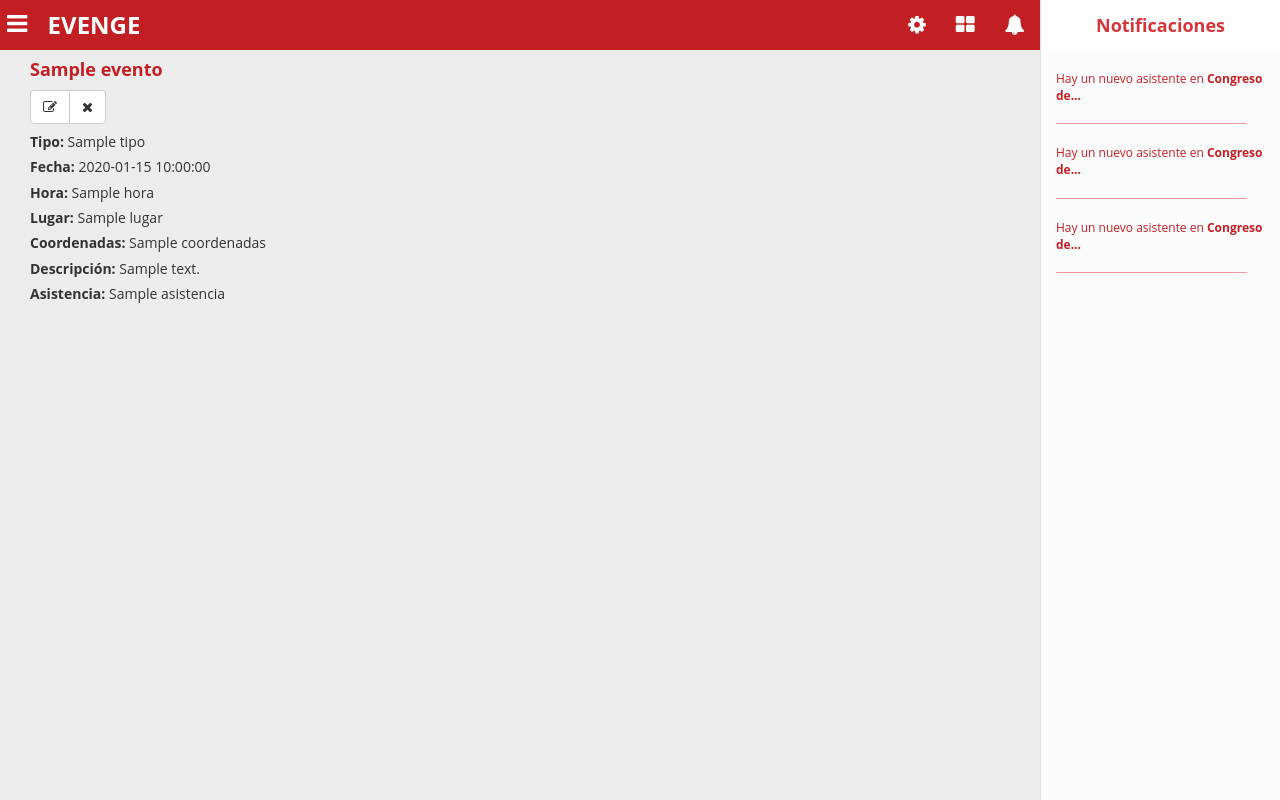
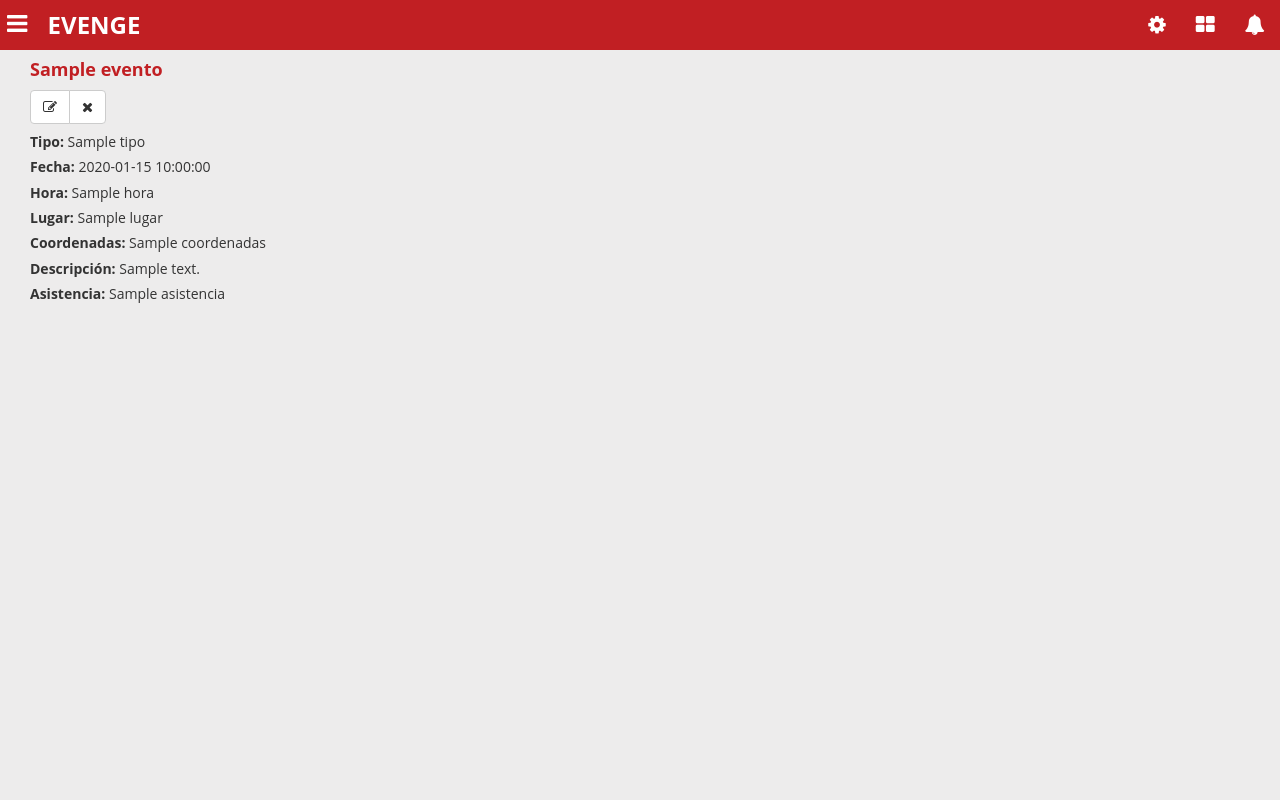
Before and after one commit to evenge/EVENGE, a Python web app: template templates/index.html in a window 1280 px wide. Run offline with Jinja, Linux system fonts and the light colour scheme; the template is opened without the code that fills it: most values are stand-ins (such as "Sample title", 1, 10 or a date in 2020); some libraries are stand-ins or nearby versions.

Commit message:
funcionalidad para abrir y cerrar menu de notificaciones

```diff
--- a/_dt/css/main.css
+++ b/_dt/css/main.css
@@ -596,17 +596,29 @@ form .btn-form:focus {
   z-index: 1000;
   display: block;
   padding: 0;
-  width: 240px;
+  width: 0;
   min-height: 100%;
   overflow-x: hidden;
   overflow-y: auto;
   background-color: #fbfbfb;
-  border-left: 1px solid #e0e0e0;
+}
+
+.notifications-content:before {
+  content: '';
+  display: inline-block;
+  border-style: solid;
+  border-width: 10px 0px 10px 15px;
+  border-color: transparent transparent transparent #c11f23;
+  position: absolute;
+  z-index: 1;
+  top: 14px;
+  right: 230px;
 }
 
 .notifications-content .menu-title {
   width: 100%;
   height: 50px;
+  position: relative;
   background: #ffffff;
 }
 
--- a/_dt/js/general.js
+++ b/_dt/js/general.js
@@ -51,6 +51,24 @@ $(document).ready(function () {
     evt.stopPropagation();
   });
 
+  $('#noti-bottom').on('click', function (evt) {
+    if ($(this).hasClass('active')) {
+      $(this).removeClass('active');
+      $(function () {
+        $(".notifications-content").animate({width: '0'}, { duration: 200, queue: false });
+        $(".pad120").animate({padding: '0'}, { duration: 200, queue: false });
+      });
+    } else {
+      $(this).addClass('active');
+      $(function () {
+        $(".notifications-content").animate({width: '240px'}, { duration: 200, queue: false });
+        $(".pad120").animate({padding: '0 240px 0 0'}, { duration: 200, queue: false });
+      });
+    }
+    evt.preventDefault();
+    evt.stopPropagation();
+  });
+
   $('.menu-content .dropdown').on('show.bs.dropdown', function(e) {
     $(this).find('.dropdown-menu').first().stop(true, true).slideDown();
   });
--- a/templates/index.html
+++ b/templates/index.html
@@ -123,7 +123,7 @@ GNU General Public License for more details.
   <!-- fin menu -->
 
   <!--nav -->
-  <main style="padding-right: 240px;" class="main-body pad120">
+  <main class="main-body pad120">
     <nav class="navbar-evenge">
       <div class="container-fluid">
         <div class="men pull-left">
@@ -160,7 +160,7 @@ GNU General Public License for more details.
               </div>
             </div>
           </li>
-          <li><a class="nav-li" href="/logout"> <i class="fa fa-bell"></i></a></li>
+          <li><a id="noti-bottom" class="nav-li" href="/logout"> <i class="fa fa-bell"></i></a></li>
         </ul>
         {% endblock %}
       </div>
```
